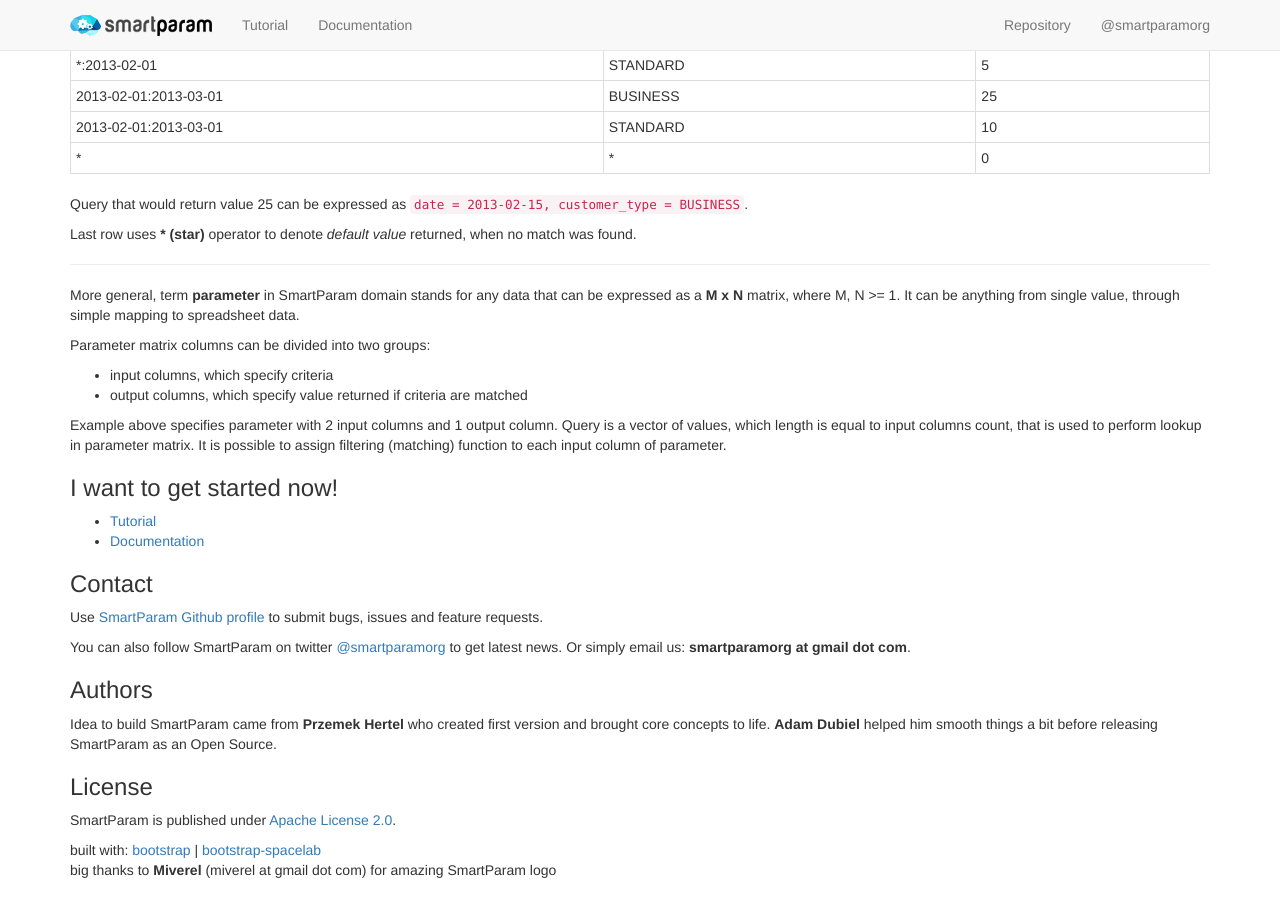
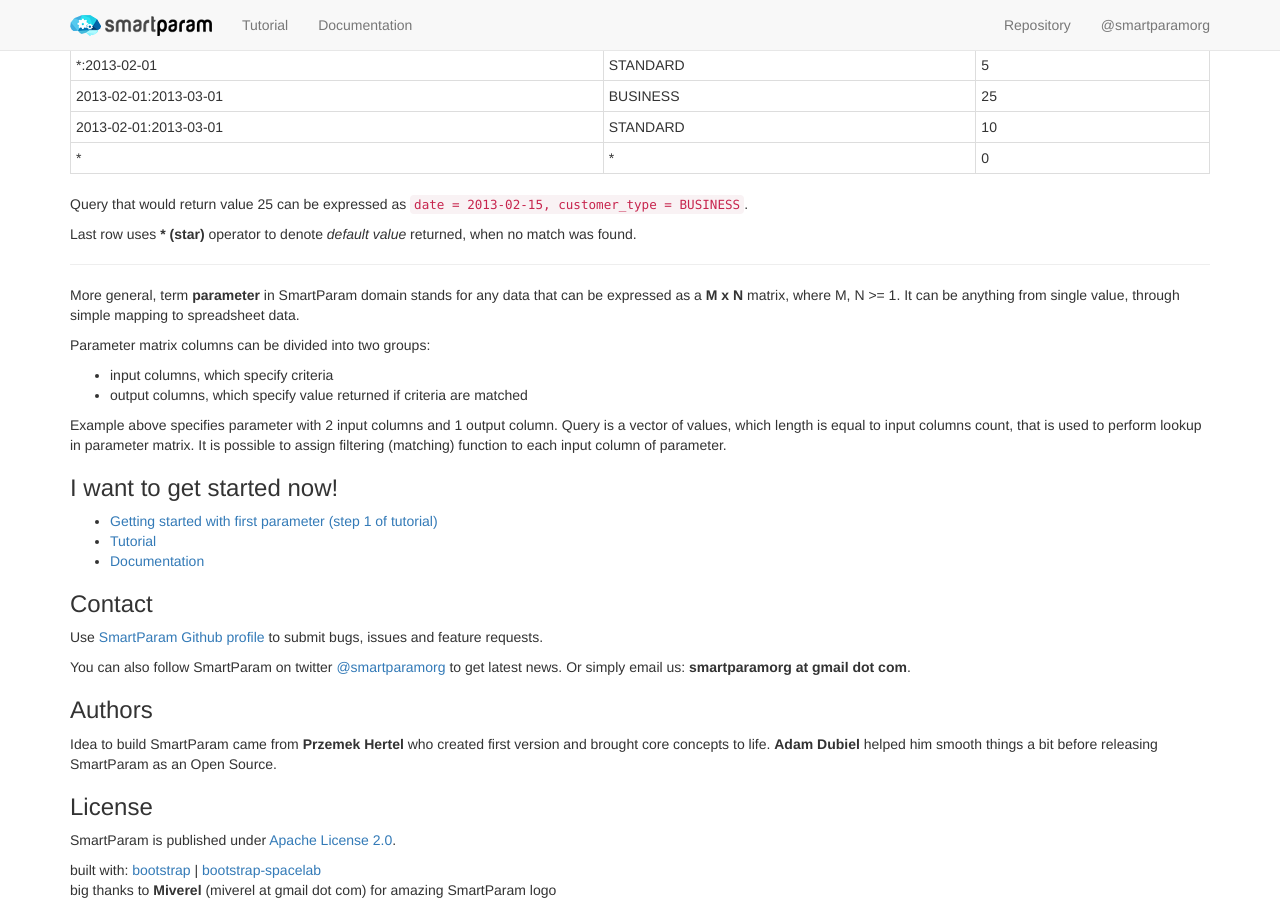
Before and after one commit to smartparam/smartparam.github.io, a Jekyll site: the page built from index.md, in a window 1280 px wide and 900 px high, scrolled down 905 px. Built offline with Jekyll 4.4.1, drawn with Linux system fonts in a browser that asks for light colours; nearby versions of some CDN libraries; Markdown is read by kramdown in place of the engine named in the settings.

Commit message:
added link to step 1 of tutorial, it replaces old "getting started"

```diff
--- a/index.md
+++ b/index.md
@@ -83,6 +83,7 @@ filtering (matching) function to each input column of parameter.
 
 ### I want to get started now!
 
+* [Getting started with first parameter (step 1 of tutorial)](/tutorial/step-1-first-parameter.html)
 * [Tutorial](/tutorial/tutorial.html)
 * [Documentation](/doc/domain.html)
 
```
